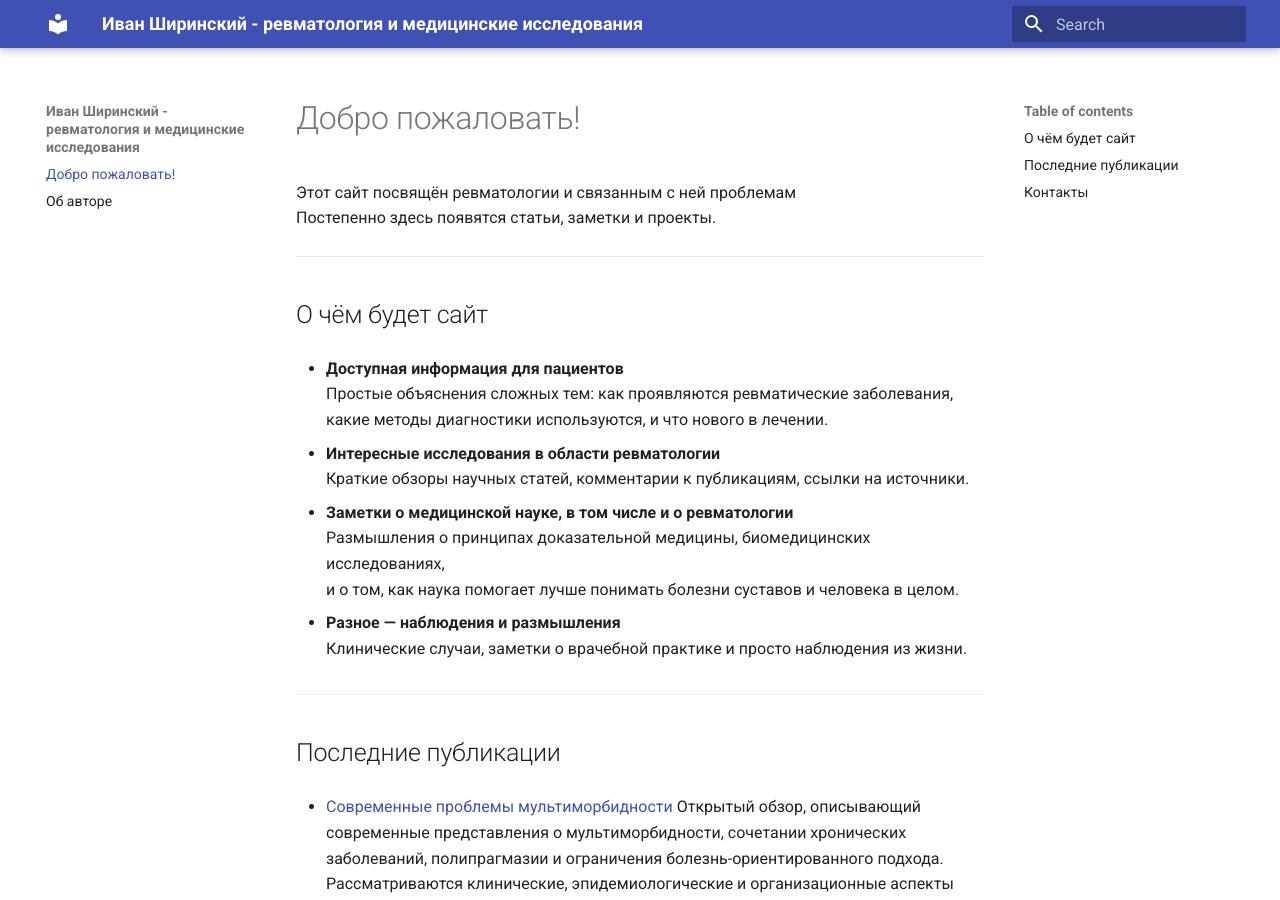
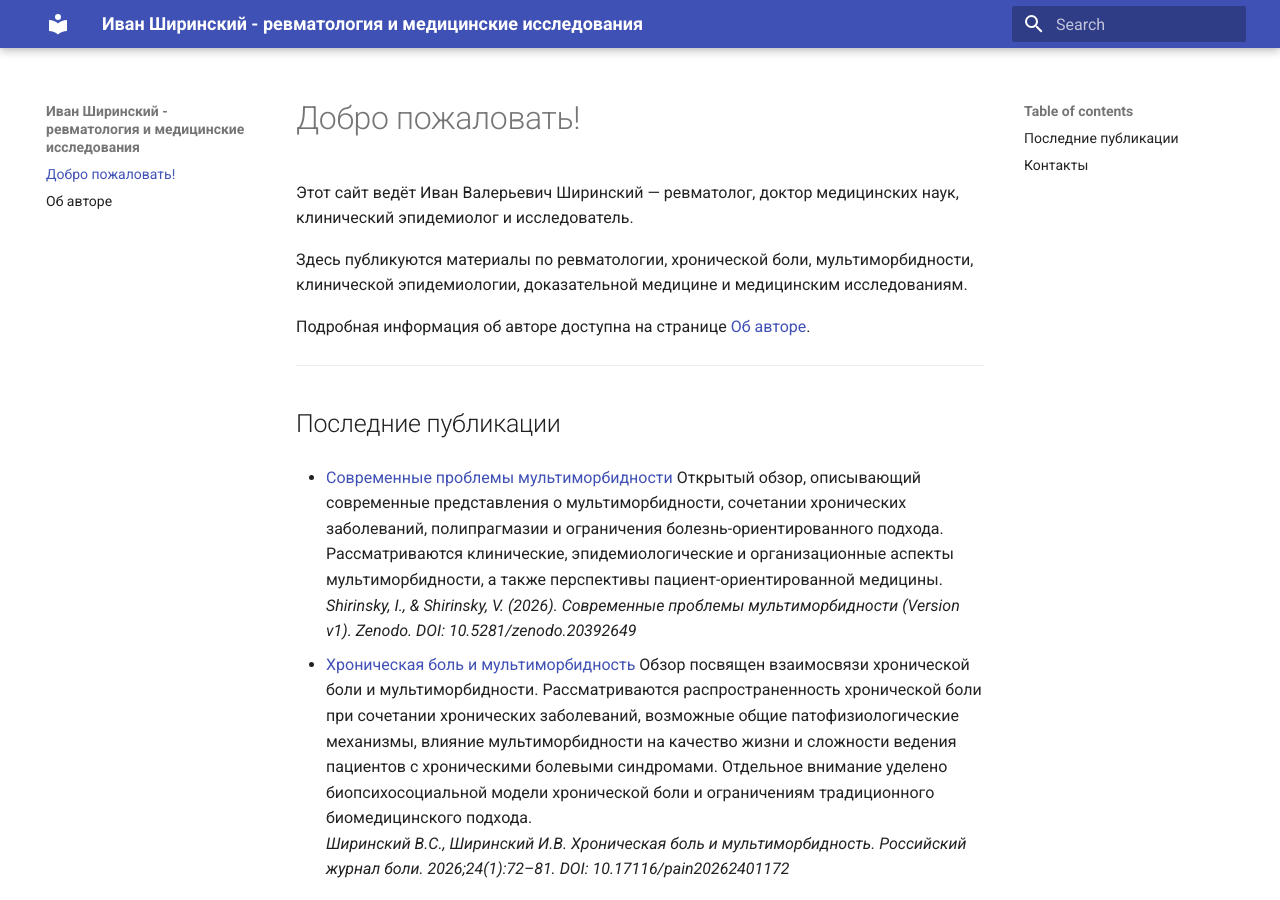
Before and after one commit to ivan-shirinsky/ivan-shirinsky.github.io, an MkDocs documentation site: the page built from docs/index.md, in a window 1280 px wide and 900 px high. Built offline with MkDocs 1.6.1 and Material for MkDocs 9.7.7, drawn with Linux system fonts in a browser that asks for light colours.

Commit message:
Update index.md

```diff
--- a/docs/index.md
+++ b/docs/index.md
@@ -1,25 +1,10 @@
 # Добро пожаловать!
 
-Этот сайт посвящён ревматологии и связанным с ней проблемам
-Постепенно здесь появятся статьи, заметки и проекты.
+Этот сайт ведёт Иван Валерьевич Ширинский — ревматолог, доктор медицинских наук, клинический эпидемиолог и исследователь.
 
----
+Здесь публикуются материалы по ревматологии, хронической боли, мультиморбидности, клинической эпидемиологии, доказательной медицине и медицинским исследованиям.
 
-##  О чём будет сайт
-
-- **Доступная информация для пациентов**
-  Простые объяснения сложных тем: как проявляются ревматические заболевания,
-  какие методы диагностики используются, и что нового в лечении.
-
-- **Интересные исследования в области ревматологии**
-  Краткие обзоры научных статей, комментарии к публикациям, ссылки на источники.
-
-- **Заметки о медицинской науке, в том числе и о ревматологии**
-  Размышления о принципах доказательной медицины, биомедицинских исследованиях,
-  и о том, как наука помогает лучше понимать болезни суставов и человека в целом.
-
-- **Разное — наблюдения и размышления**
-  Клинические случаи, заметки о врачебной практике и просто наблюдения из жизни.
+Подробная информация об авторе доступна на странице [Об авторе](about.md).
 
   ---
 
```
